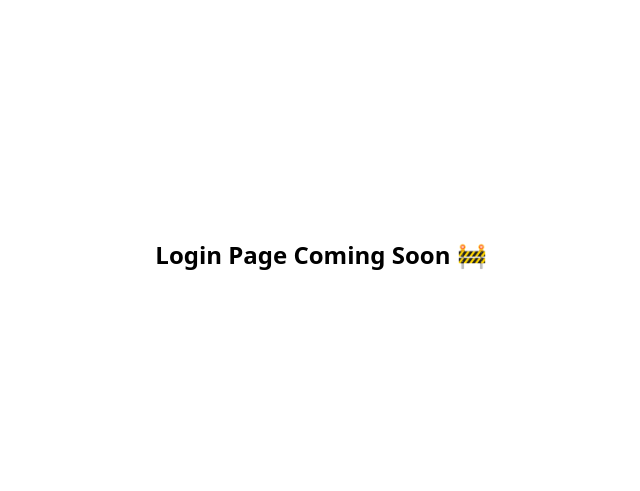
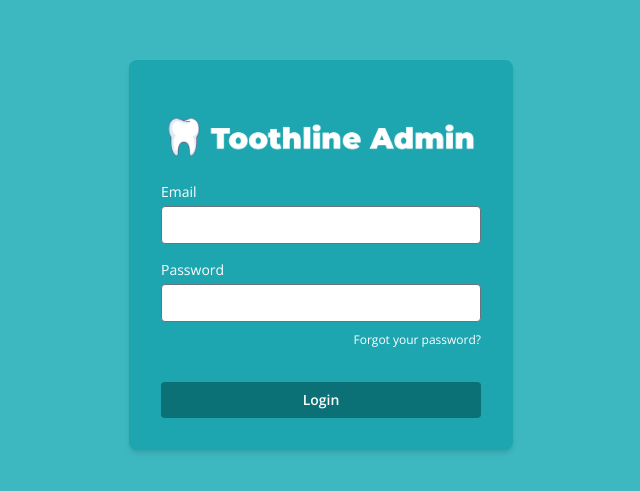
Before and after one commit to katemartiiin/toothline-dental-system, a React (Vite) app: page /admin/login in a window 1280 px wide. Shown: the part 145-636 px from the top of the page, without its empty margins (319-959 px from the left). Built offline with nearby package versions, Linux system fonts and the light colour scheme.

Commit message:
Issue #7 - Resolve Admin FE Login page

```diff
--- a/package.json
+++ b/package.json
@@ -17,6 +17,7 @@
   },
   "devDependencies": {
     "@eslint/js": "^9.25.0",
+    "@tailwindcss/forms": "^0.5.10",
     "@types/react": "^19.1.2",
     "@types/react-dom": "^19.1.2",
     "@vitejs/plugin-react": "^4.4.1",
--- a/src/index.css
+++ b/src/index.css
@@ -47,6 +47,14 @@
         background-color: #3EB8C0;
     }
 
+    .toothline-primary-login {
+        background-color: #1ea6b0;
+    }
+
+    .toothline-primary-darker {
+        background-color: #0c7077;
+    }
+
     .toothline-secondary {
         background-color: #E1F5F8;
     }
--- a/src/pages/Admin/LoginPage.tsx
+++ b/src/pages/Admin/LoginPage.tsx
@@ -1,9 +1,51 @@
+import logo from '../../assets/logo-admin-white.png';
 const LoginPage: React.FC = () => {
   return (
-    <div className="min-h-screen flex items-center justify-center text-center">
-      <h1 className="text-2xl font-semibold">
-        Login Page Coming Soon 🚧
-      </h1>
+    <div className="min-h-screen flex items-center justify-center toothline-primary">
+      <div className="toothline-primary-login p-8 rounded-lg shadow-md w-full max-w-sm">
+        <div className="flex items-center justify-center">
+          <img
+            src={logo}
+            alt="Toothline Logo"
+          />
+        </div>
+
+        <form className="font-opensans">
+          <div className="mb-4">
+            <label className="block text-white mb-1 text-sm" htmlFor="email">
+              Email
+            </label>
+            <input
+              id="email"
+              type="email"
+              className="w-full px-3 py-2 rounded bg-white text-gray-800 focus:outline-none focus:ring-2 focus:ring-teal-300 text-sm"
+            />
+          </div>
+
+          <div className="mb-4">
+            <label className="block text-white mb-1 text-sm" htmlFor="password">
+              Password
+            </label>
+            <input
+              id="password"
+              type="password"
+              className="w-full px-3 py-2 rounded bg-white text-gray-800 focus:outline-none focus:ring-2 focus:ring-teal-300 text-sm"
+            />
+            <div className="text-right mt-1">
+              <a href="#" className="text-xs text-white hover:underline">
+                Forgot your password?
+              </a>
+            </div>
+          </div>
+
+          <button
+            type="submit"
+            className="text-sm w-full toothline-primary-darker hover:bg-teal-800 text-white font-semibold py-2 px-4 rounded mt-4"
+          >
+            Login
+          </button>
+        </form>
+      </div>
     </div>
   );
 };
--- a/tailwind.config.js
+++ b/tailwind.config.js
@@ -1,3 +1,6 @@
+import plugin from 'tailwindcss/plugin'
+import forms from '@tailwindcss/forms';
+
 /** @type {import('tailwindcss').Config} */
 export default {
   content: [
@@ -12,5 +15,15 @@ export default {
       },
     },
   },
-  plugins: [],
+  plugins: [forms,
+            plugin(function ({ addUtilities }) {
+                const weights = [100, 200, 300, 325, 400, 425, 475, 500, 525, 600, 700, 800, 900]
+
+                const customWeights = Object.fromEntries(
+                    weights.map(w => [`.fw-${w}`, { fontWeight: w }])
+                )
+
+                addUtilities(customWeights, ['responsive'])
+            }),
+    ],
 }
```
Also changed, not shown: src/assets/logo-admin-white.png (added), 1 other file (tests, documents, lock files or other folders).
